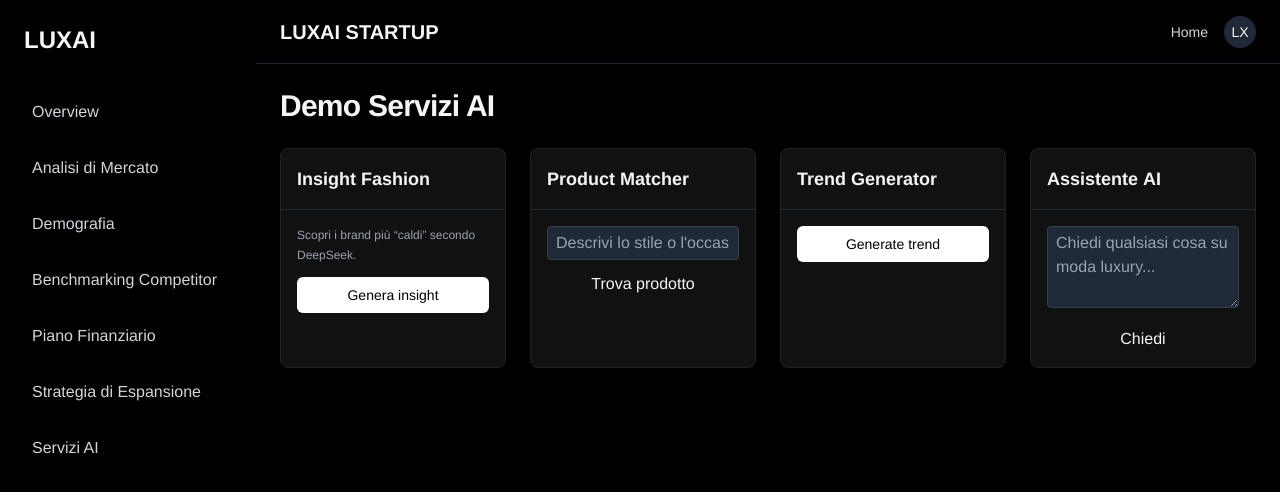
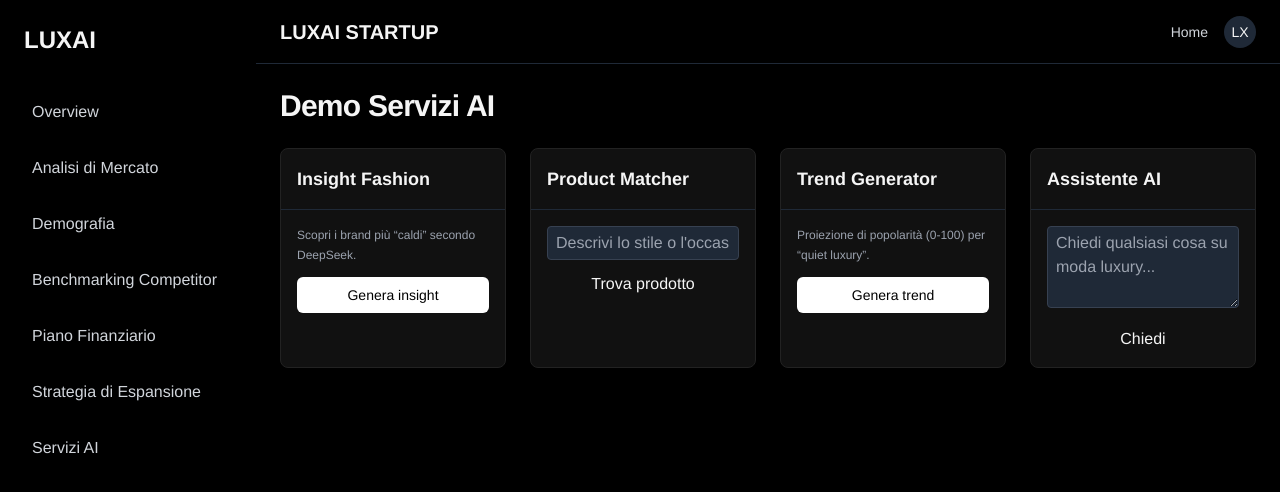
Before and after one commit to Korgan88/dashboard, a Next.js app: page /dashboard/ai-services in a window 1280 px wide. Shown: the top 492 px of the page. Built offline with nearby package versions, Linux system fonts and the light colour scheme; a web font is replaced by a local one.

Commit message:
Update TrendDemo.tsx

```diff
--- a/src/components/ai/TrendDemo.tsx
+++ b/src/components/ai/TrendDemo.tsx
@@ -2,45 +2,38 @@
 
 import React, { useState } from "react";
 import { Sparklines, SparklinesLine } from "react-sparklines";
-import { Button, CardDescription } from "@/components/ui/card";
+import { CardDescription, Button } from "@/components/ui/card";
 
 export default function TrendDemo() {
-  const [data, setData] = useState<number[]>([]);
   const [loading, setLoading] = useState(false);
+  const [trend, setTrend]     = useState<number[]>([]);
 
-  async function run() {
+  const handleClick = async () => {
     setLoading(true);
-    const r = await fetch("/api/ai", {
+    const r  = await fetch("/api/ai", {
       method: "POST",
-      headers: { "Content-Type": "application/json" },
-      body: JSON.stringify({
-        cmd: "trend",
-        prompt: "12-month growth forecast for Swiss luxury market %"
-      })
-    }).then(r => r.json());
+      body: JSON.stringify({ type: "trend" }),
+    });
+    const { data } = await r.json(); /* data = { points:[…] } */
+    setTrend(data.points);
     setLoading(false);
-
-    try {
-      setData(JSON.parse(r.data.content));
-    } catch {
-      alert("bad json");
-    }
-  }
+  };
 
   return (
-    <div className="space-y-4">
-      <Button onClick={run} disabled={loading}>
-        {loading ? "..." : "Generate trend"}
+    <>
+      <CardDescription>
+        Proiezione di popolarità (0-100) per “quiet luxury”.
+      </CardDescription>
+
+      {trend.length > 0 && (
+        <Sparklines data={trend} height={60}>
+          <SparklinesLine style={{ stroke: "#4ade80", fill: "none" }} />
+        </Sparklines>
+      )}
+
+      <Button onClick={handleClick} disabled={loading}>
+        {loading ? "Carico…" : "Genera trend"}
       </Button>
-
-      {data.length === 12 && (
-        <>
-          <CardDescription>Monthly growth %</CardDescription>
-          <Sparklines data={data}>
-            <SparklinesLine style={{ strokeWidth: 3 }} />
-          </Sparklines>
-        </>
-      )}
-    </div>
+    </>
   );
 }
```
